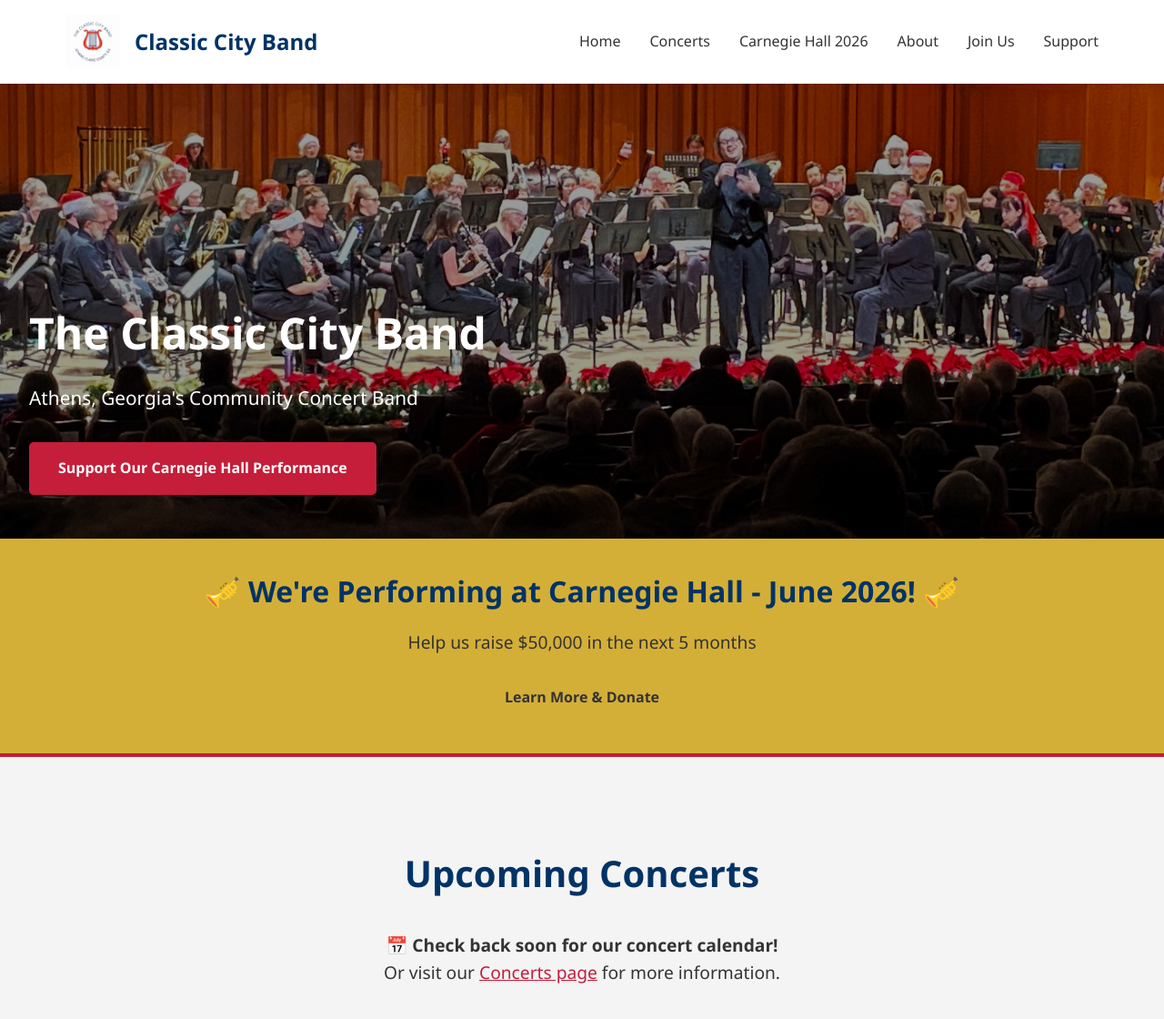
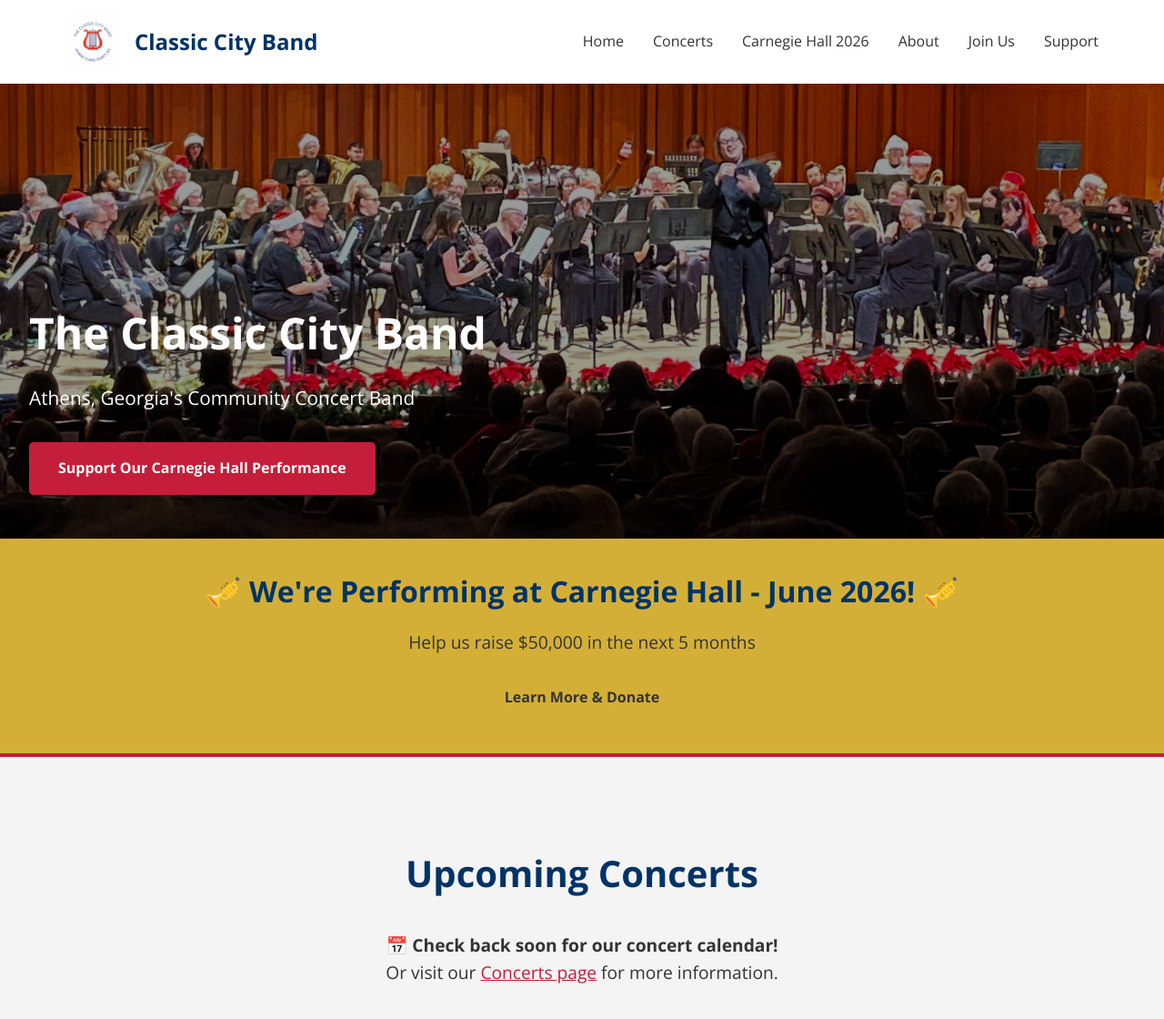
Before and after one commit to webmasterCCB/CCBwebsite, a Jekyll site: the page built from index.html, in a window 1280 px wide and 1400 px high. Shown: the top 1120 px of the window at 91% size. Built offline with Jekyll 4.4.1, drawn with Linux system fonts in a browser that asks for light colours.

Commit message:
Update style.css

```diff
--- a/assets/css/style.css
+++ b/assets/css/style.css
@@ -19,7 +19,7 @@
 }
 
 body {
-  font-family: 'Segoe UI', Tahoma, Geneva, Verdana, sans-serif;
+  font-family: 'Open Sans', 'Helvetica Neue', Arial, sans-serif;
   line-height: 1.6;
   color: var(--dark-gray);
 }
```
